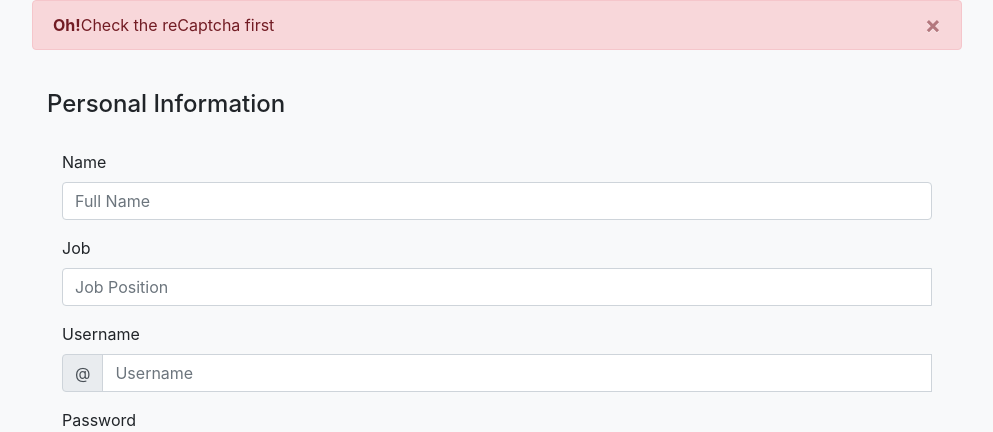
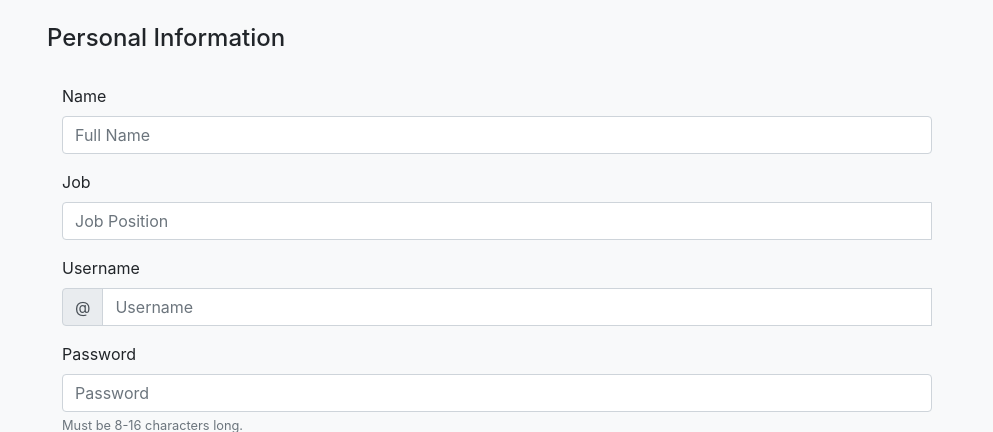
Before and after one commit to mahydit/TinyHR, a PHP site: page /TinyHR/Views/public/signup.php in a window 1280 px wide. Shown: the top 432 px of the page, without its empty margins (143-1136 px from the left). Run offline with PHP 8.4, Linux system fonts and the light colour scheme; some libraries are stand-ins or nearby versions.

Commit message:
adding bonus feature

```diff
--- a/Views/public/signup.php
+++ b/Views/public/signup.php
@@ -7,7 +7,9 @@ $allowed_img_extension = array(
 );
 $allowed_cv_extension = array("pdf");
 
-if (isset($_POST["submit"]) && $_POST['g-recaptcha-response'] != "") {
+if (isset($_POST["submit"])) {
+    if($_POST['g-recaptcha-response'] != "")
+    {
         $secret = '6LeIxAcTAAAAAGG-vFI1TnRWxMZNFuojJ4WifJWe';
         $verifyResponse = file_get_contents('https://www.google.com/recaptcha/api/siteverify?secret=' . $secret . '&response=' . $_POST['g-recaptcha-response']);
         $responseData = json_decode($verifyResponse);
@@ -69,13 +71,15 @@ if (isset($_POST["submit"]) && $_POST['g-recaptcha-response'] != "") {
             </div>';
             }
         }
-} else {
+    }
+    else {
         echo '<div class="alert alert-danger alert-dismissible fade show" role="alert">
         <strong>Oh!</strong>Check the reCaptcha first
         <button type="button" class="close" data-dismiss="alert" aria-label="Close">
             <span aria-hidden="true">&times;</span>
         </button>
     </div>';
+    }
 }
 ?>
 
```
Also changed, not shown: 1 other file. Lines whose indentation alone changed are shown as unchanged.
